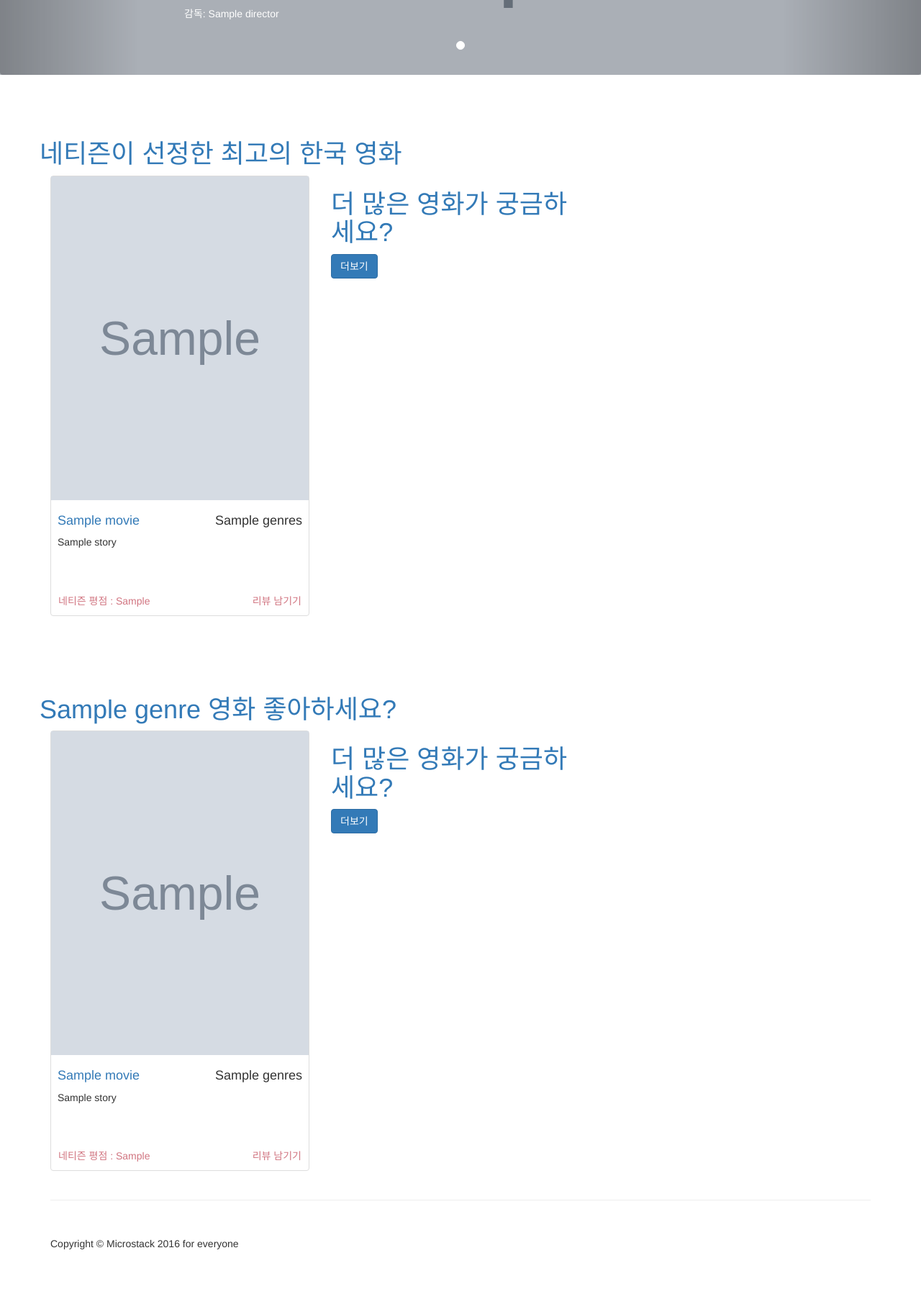
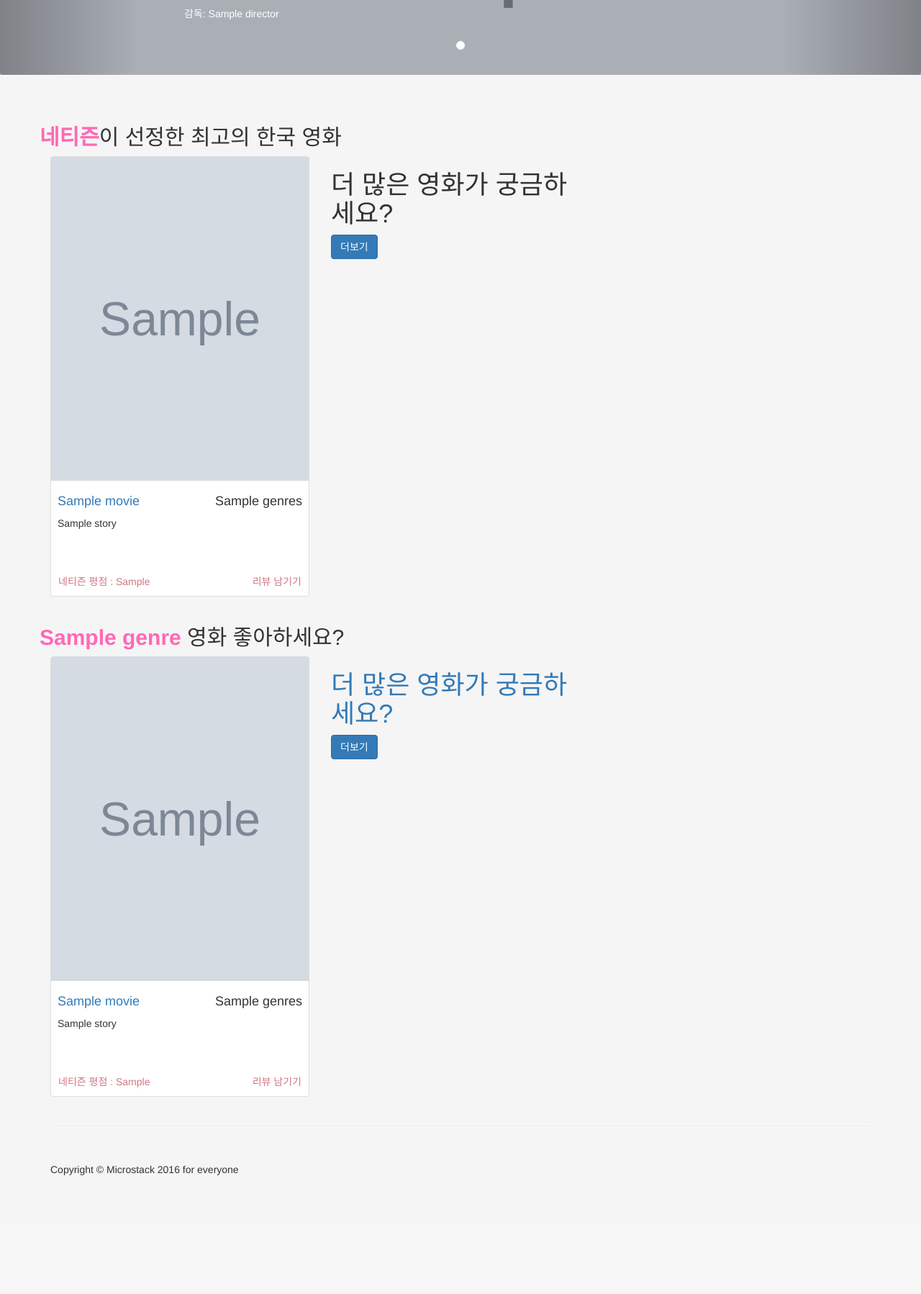
Before and after one commit to microstack/front, a Flask app: template front/templates/index.html in a window 1280 px wide. Shown: the part 546-2344 px from the top of the page at 72% size. After the commit the page ends 2179 px from the top, so only its background shows below. Run offline with Flask 2, Linux system fonts and the light colour scheme; the template is opened without the code that fills it: most values are stand-ins (such as "Sample title", 1, 10 or a date in 2020); grey boxes marked "Sample" are stand-in pictures; some libraries are stand-ins or nearby versions.

Commit message:
main-container border, all strong color

```diff
--- a/movies/static/css/movie.css
+++ b/movies/static/css/movie.css
@@ -5,6 +5,7 @@
  */
 
 body {
+  background-color: WhiteSmoke;
 }
 
 a {
@@ -86,10 +87,7 @@ footer {
 
 .container-main {
     position: relative;
-}
-
-._pad-70 {
-    padding-top: 70px;
+    padding-bottom: 50px;
 }
 
 .navbar-inner {
@@ -165,3 +163,7 @@ footer {
 .navbar-brand span {
   color: hotpink;
 }
+strong {
+  color: hotpink;
+
+}
--- a/movies/templates/index.html
+++ b/movies/templates/index.html
@@ -52,7 +52,7 @@
 {% endblock %}
 {% block netizen_movie %}
     <!-- Page Content -->
-    <div class="container _pad-70">
+    <div class="container">
 
       <div class="row">
 
@@ -60,9 +60,7 @@
 
           <div class="row">
 
-            <div class="col-md12">
-                <h1><a href="#">네티즌이 선정한 최고의 한국 영화</a></h1>
-             </div>
+            <h2><strong>네티즌</strong>이 선정한 최고의 한국 영화</h2>
 
            {% for movie in high_grade_movies %}
            <div class="col-sm-4 col-lg-4 col-md-4">
@@ -85,7 +83,7 @@
            {% endfor %}
 
             <div class="col-sm-4 col-lg-4 col-md-4">
-               <h1><a href="#">더 많은 영화가 궁금하세요?</a>
+               <h1>더 많은 영화가 궁금하세요?
                </h1>
                <p></p>
                <a class="btn btn-primary" target="_blank" href="#">더보기</a>
@@ -100,7 +98,7 @@
 
 {% block genre_movie %}
 
-    <div class="container _pad-70">
+    <div class="container">
 
       <div class="row">
 
@@ -109,7 +107,7 @@
           <div class="row">
 
             <div class="col-md12">
-                <h1><a href="#">{{ genre }} 영화 좋아하세요?</a></h1>
+              <h2><strong>{{ genre }}</strong> 영화 좋아하세요?</h2>
              </div>
 
            {% for movie in genre_movies %}
```
